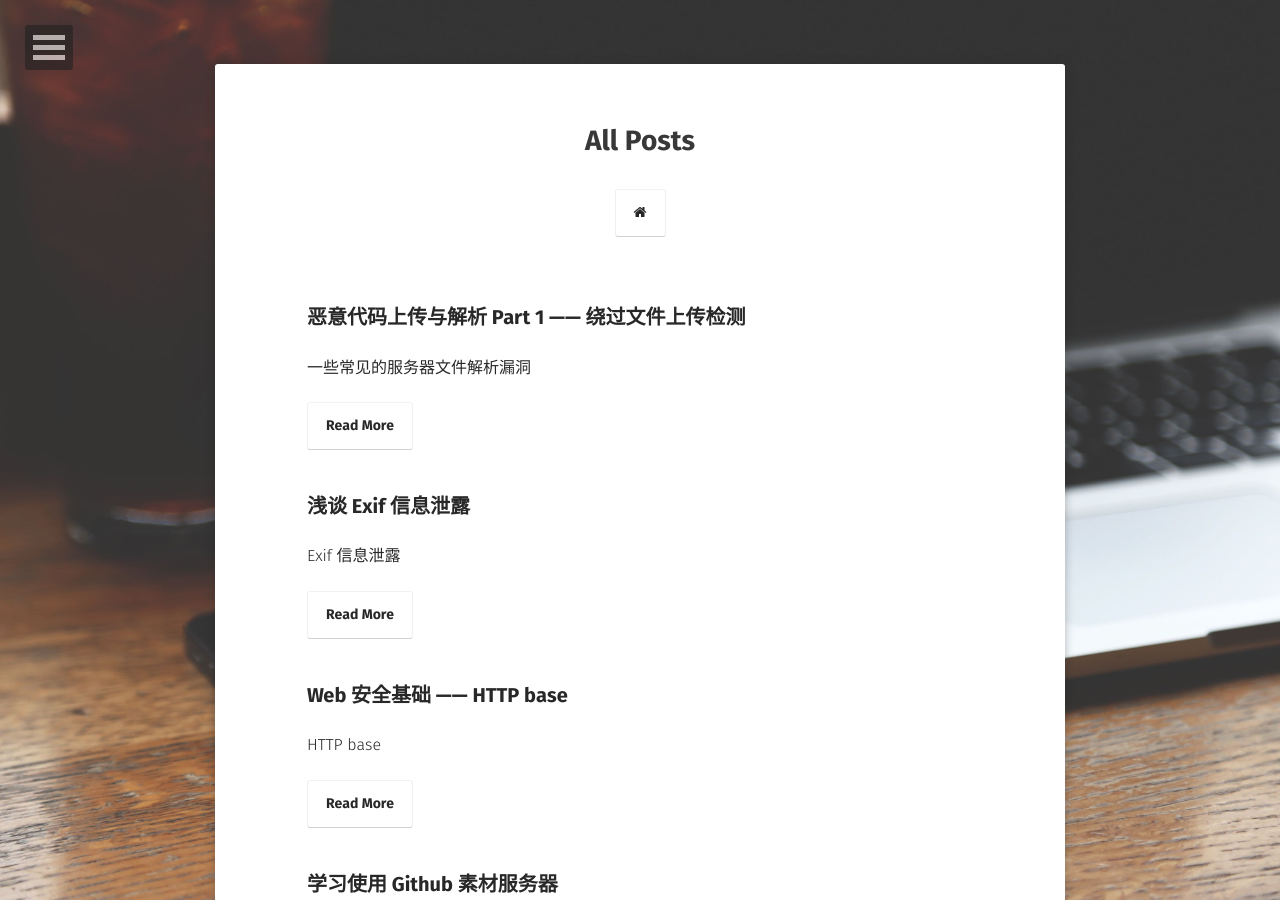
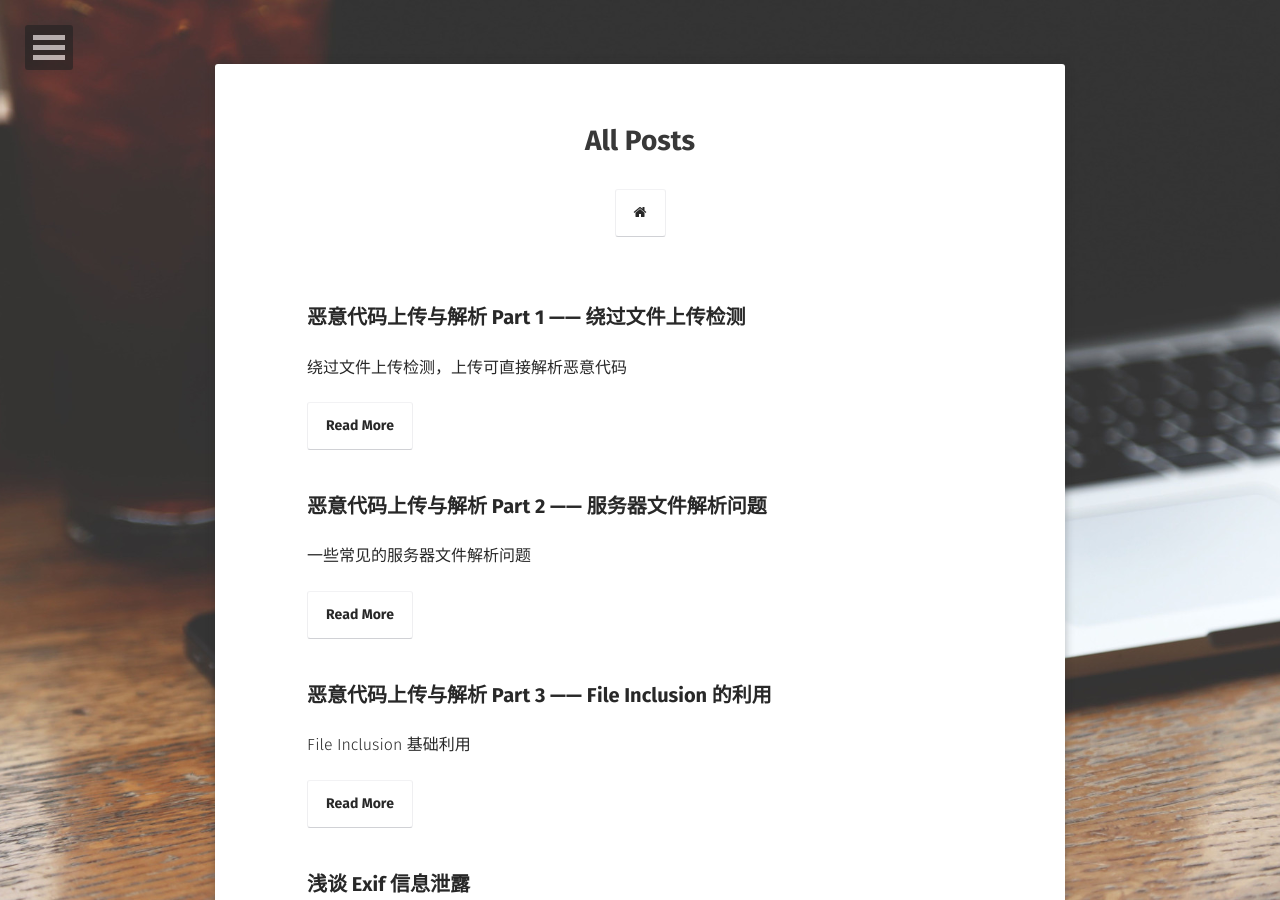
Before and after one commit to Aquilao/Blog, a Jekyll site: the page built from posts/index.md, in a window 1280 px wide and 900 px high. Built offline with Jekyll 4.4.1, drawn with Linux system fonts in a browser that asks for light colours; some web fonts are replaced; some of the changed lines change nothing that is shown.

Commit message:
[^] parsing vulnerability and file inclusion

```diff
--- /dev/null
+++ b/_posts/2018-5-17-file_inclusion.md
@@ -0,0 +1,255 @@
+---
+layout: post
+title: "恶意代码上传与解析 Part 3 —— File Inclusion 的利用"
+date: 2018-5-17
+excerpt: "File Inclusion 基础利用"
+tag:
+- File Inclusion
+- 恶意代码上传与解析
+- Web Seurity Base
+comments: true
+---
+
+当程序语言是 PHP 时，我们还可以考虑用文件包含来解析恶意代码（因为相对其他语言来说还是在 PHP中较为常见，当然其他语言里也有）。本文就用 PHP 来举栗子，大概介绍一下 FI。
+
+## 0x00 概述
+
+FI(File Inclusion) 即文件包含漏洞，是指后端脚本没有仔细验证所引入的文件名，攻击者操纵参数而导致敏感文件泄漏或恶意代码注入。
+
+可由其包含的文件位置分成两类 LFI(Local File Inclusion) 和 RFI(Remote File Inclusion)。
+
+### LFI(Local File Inclusion) & RFI(Remote File Inclusion)
+
+LFI 即本地文件包含漏洞，顾名思义，包含的是本地的文件。而 RFI 是远程文件包含漏洞，包含的是远程主机中的文件。
+
+相对 LFI 来说 RFI 危害要更大，因为远程主机中的文件是攻击者可控的（比如攻击者在自己的跳板机里准备了恶意代码），而在一台还未攻陷的机器中操纵文件当然更难。
+
+好在 RFI 比较少见，因为有些操作要求在 php.ini 中打开allow_url_fopen 和 allow_url_include 选项，然而后者默认是关闭的。然而 LFI 只需要 allow_url_fopen 选项打开就行了，由于该选项是默认打开的，所以只要开发人员稍有不慎就会产生 LFI。这两个选项的详情会在下节讲到。
+
+有 RFI 的应用基本上会有 LFI，具体原因见上。
+
+
+
+## 0x01 相关配置
+
+与 FI 相关的两个选项是 allow_url_fopen 和 allow_url_include，下面引用 PHP 手册里面的内容介绍一下这两个选项。
+
+![php.ini 默认配置](https://github.com/Aquilao/Blog/raw/master/assets/img/file_inclusion-img/ini.png)
+
+> allow_url_fopen boolean
+>
+>    本选项激活了 URL 形式的 fopen 封装协议使得可以访问 URL 对象例如文件。默认的封装协议提供用 ftp 和 http 协议来访问远程文件，一些扩展库例如 zlib 可能会注册更多的封装协议。
+>
+>  allow_url_include boolean
+>
+>    This option allows the use of URL-aware fopen wrappers with the following functions: include, include_once, require, require_once.
+
+allow_url_include 没给出翻译，我大概翻译一下
+
+> allow_url_include boolean
+>
+>   本选项允许使用带有以下的函数的 URL 形式 fopen 封装协议：include, include_once, require, require_once。
+
+
+
+## 0x02 危险语句
+
+在 PHP 中，文件包含使用的只有四条语句。
+
+1. include：在脚本执行前读入文件,读取失败后产生警告（E_WARNING），不终止程序
+2. require：在脚本执行到这条语句时读入文件，读取失败后产生致命错误（E_COMPILE_ERROR ）并终止程序
+3. include_once：与 include 类似，文件代码已包含的话则不会再次包含
+4. require_once：与 require 类似，文件代码已包含的话则不会再次包含
+
+我们接下来全部使用 inlude 举栗子。
+
+
+
+## 0x03 利用方式
+
+FI 的利用方式可以简单的概括为两种，**代码注入**和**敏感文件读取**，不过为了达到目的可能要用上一些姿势。
+
+### 代码注入
+
+include 等语句读取文件后会尝试解析，如果文件不是 PHP 代码的话会直接输出，这个可以用来读取一些敏感文件，而且如果文件是 PHP 代码的话就会被执行，所以说文件包含算是一种代码注入的手段。
+
+值得一提的是无论文件扩展名是啥，这些语句都会尝试去解析文件，所以只要文件是 PHP 代码的话，无论用什么扩展名都会被解析。
+
+我们写个简单的带有文件包含漏洞的 PHP 脚本
+
+    <?php
+        include $_GET[page];
+    ?>
+
+再准备几个不同扩展名的文件，其内容都是
+
+    <?php
+        phpinfo();
+    ?>
+
+比如我准备了".php"、".txt"、".7z"三个文件进行测试
+
+![info.php](https://github.com/Aquilao/Blog/raw/master/assets/img/file_inclusion-img/info_php.png)
+![info.txt](https://github.com/Aquilao/Blog/raw/master/assets/img/file_inclusion-img/info_txt.png)
+![info.7z](https://github.com/Aquilao/Blog/raw/master/assets/img/file_inclusion-img/info_7z.png)
+
+".php"就不用说了，但其他的扩展名的文件也成功解析了，可见的确能解析任意扩展名的 PHP 代码。
+
+如果被包含的 PHP 代码不是 phpinfo() 而是恶意代码呢，所以我们可以通过文件上传或其他漏洞把后门上传上去的话可以尝试用 LFI 来解析它。
+
+比如我们可以上传一个图马
+
+![png_add](https://github.com/Aquilao/Blog/raw/master/assets/img/file_inclusion-img/png_add.png)
+
+然后再包含它
+
+![fuck](https://github.com/Aquilao/Blog/raw/master/assets/img/file_inclusion-img/fuck.png)
+
+
+### 读取敏感文件
+
+读取敏感文件的话就简单的用 /etc/passwd 举栗子吧。
+
+![passwd](https://github.com/Aquilao/Blog/raw/master/assets/img/file_inclusion-img/passwd.png)
+
+只要文件有可读权限且程序没有对目录进行限制的话，整台电脑上的文件是可以随便读的。
+
+那如果我们想得到 PHP 源码呢？那也有办法，不过需要用到其他姿势，后面会讲
+
+
+
+
+## 0x04 封装协议(Wrappers) 在 FI 中的利用
+
+在 FI 的利用中经常要使用到某些 PHP 封装协议，限于篇幅，不能逐一详细介绍，具体可以阅读[支持的协议和封装协议](http://php.net/manual/zh/wrappers.php)
+
+一些常用的会在下面结合利用方法讲到。
+
+### http(s)://
+
+就是和你想的一样简单，使用 http(s)// 协议的 GET 方法读取服务器上的文件，受 allow_url_fopen 和 allow_url_include 的影响。
+
+使用方式就不用我介绍了吧，相信大家都会。另外有个?截断会在后面提到。
+
+### php://input
+
+当 allow_url_include 选项打开的时候，我们就可以借助一些封装协议来包含外部输入流。
+
+php://input 可以获取 POST 请求的原始数据，我们可以利用文件包含来执行其获取到的 POST 请求。
+
+比如执行 phpinfo()
+
+![input](https://github.com/Aquilao/Blog/raw/master/assets/img/file_inclusion-img/input.png)
+
+要是再配上 system() 函数和 nc 的话我们就能获得一个反向 shell了。
+
+![input_shell](https://github.com/Aquilao/Blog/raw/master/assets/img/file_inclusion-img/input_shell.png)
+![re_shell](https://github.com/Aquilao/Blog/raw/master/assets/img/file_inclusion-img/re_shell.png)
+
+### php://filter
+
+php://filter 是一种元封装器，设计用于数据流打开时的筛选过滤应用。它不会受到 allow_url_fopen 和 allow_url_include 的影响。
+
+由于只要被包含的文件是 php 代码的话就会被解析，所以想要得到 php 源码的话就不能让该文件直接输出，我们可以使用到 php://filter 元封装器对文件进行 base64 编码
+
+格式为
+
+    php://filter/read=convert.base64-encode/resource=[path]
+
+比如读取刚才的 info.php
+
+![base64](https://github.com/Aquilao/Blog/raw/master/assets/img/file_inclusion-img/base64.png)
+
+再将得到的字符串进行 base64 解码就能得到 PHP 源码了
+
+![base54_decode](https://github.com/Aquilao/Blog/raw/master/assets/img/file_inclusion-img/base64_decode.png)
+
+P.S. 该方法属于 LFI
+
+### data://
+
+data:// 是个数据流封装器，受 allow_url_include 选项影响。
+
+我们可以把要执行的 php 语句以流的方式让其包含
+
+![data](https://github.com/Aquilao/Blog/raw/master/assets/img/file_inclusion-img/data.png)
+
+在某些时候像'<'和'>'等符号会被过滤掉，这时候我们可以用 base64 编码绕过
+
+![data_b64](https://github.com/Aquilao/Blog/raw/master/assets/img/file_inclusion-img/data_b64.png)
+
+### file://
+
+file:// 是 PHP 使用的默认封装协议，不受 allow_url_fopen 和 allow_url_include 的影响，可以读取本地文件，没什么好讲的。
+
+### phar://
+
+不受 allow_url_fopen 和 allow_url_include 影响，属于 LFI，通常被用来绕过限定扩展名的情况，这种情况的描述见下一节。
+
+假如只允许上传后缀名为".jpg"的文件，我们可以把"info.php"压缩为"info.zip"，然后修改扩展名为".zip"后上传。
+
+![phar](https://github.com/Aquilao/Blog/raw/master/assets/img/file_inclusion-img/phar.png)
+
+
+
+## 0x05 截断
+
+开发者出于让文件包含所使用的参数看起来更不显眼、防止任意文件读取、或防止攻击者通过 LFI 配合文件上传来 getshell等原因往往会固定扩展名
+
+比如
+
+    <?php
+        include $_GET[page] . '.php'
+    ?>
+
+访问的时候就不用输入'.php'的后缀了
+
+相对上面提到的 phar:// 之外，我们更多的是使用截断
+
+### 00截断
+
+具体方法就是照常构造 payload 然后在后面加上 `%00` 就行了
+
+在 php < 5.3.4 & magic_quotes_gpc = Off 时可用（由于我的环境是 PHP 7 所以就不演示了～）
+
+### ?截断
+
+当 00截断用不了的时候我们还可以使用`?`来截断，前提是 allow_url_fopen 和 allow_url_include 是开启的，因为我们要使用到 http(s)://
+
+![http](https://github.com/Aquilao/Blog/raw/master/assets/img/file_inclusion-img/http.png)
+
+这会让程序误以为'?'后的'.php'是参数
+
+### 超长路径截断
+
+在 php < 5.2.8 情况下我可通过超长路径来截断后面的内容。
+
+因为在 Windows 下文件路径最多是 256 ，而 Linux 则是 4096，我们只需要在要包含的文件后面疯狂的加"./"就行了
+
+
+
+## 0x06 防御方式
+
+1. 最安全的方法是关闭 allow_url_fopen 和 allow_url_include 选项，不过太不方便了。
+2. 尽量不要使用动态包含，因为这可能会导致所包含的文件用户可被用户控制
+3. 可以考虑给输入设置白名单，防止包含意料之外的文件
+4. 限制路径
+
+
+
+## 0x07 总结
+
+对 File Inclusion 的利用我们只需要明白两点
+
+1. 只要我们有读权限，所有文件都可以被读取
+2. 只要服务器上某个已知路径文件可控，我们就能包含然后 getshell
+
+到这里，《恶意代码上传与解析》总算告一段落了。我们花了三篇文章来探讨“从如何绕过上传检测”到“如何解析恶意代码”这个问题，期间也有提到一些相关问题和知识。果然写 Blog 是一个记自己成长的办法，相对于记笔记来说，写一篇文章更需要思考如何复现并描述一个漏洞、解释一个概念，这个过程也是一个自我成长过程。接下来我会继续把我的笔记整理成文章，期间构筑自己的知识体系过程，如果读者对文章有意见或建议的话请务必给我发邮件或 Issues。
+
+## 0x08 参考
+
+1. [使用远程文件](http://php.net/manual/zh/features.remote-files.php)
+2. [支持的协议和封装协议](http://php.net/manual/zh/wrappers.php)
+3. [PHP 手册 函数参考 文件系统相关扩展 文件系统 运行时配置](http://php.net/manual/zh/filesystem.configuration.php)
+4. [详解php文件包含原理](https://bbs.ichunqiu.com/forum.php?mod=viewthread&tid=28688&highlight=%E6%96%87%E4%BB%B6%E5%8C%85%E5%90%AB)
+5. [LFI、RFI、PHP封装协议安全问题学习](http://www.cnblogs.com/LittleHann/p/3665062.html)
--- /dev/null
+++ b/_posts/2018-5-26-parsing_vulnerability.md
@@ -0,0 +1,173 @@
+---
+layout: post
+title: "恶意代码上传与解析 Part 2 —— 服务器文件解析问题"
+date: 2018-5-26
+excerpt: "一些常见的服务器文件解析问题"
+tag:
+- 恶意代码上传与解析
+- Web Seurity Base
+comments: true
+---
+
+上一篇，[恶意代码上传与解析 Part 1 —— 绕过文件上传检测](https://aquilao.github.io/Blog/UFU/)
+
+在无法上传可被直接解析的恶意代码时，我们就要考虑用其他手段来解析我们的恶意代码。比如说我们可以利用服务器的一些漏洞和“产品特性”来解析这些代码。
+
+## 0x00 概述
+
+某些服务器存解漏洞，导致错误类型的文件被解析。
+
+除此之外，在运维人员不熟悉服务器某些“产品特性”情况下，没有正确配置服务器，服务器可能会出一些解析问题。
+
+
+
+## 0x01 Apache
+
+### Apache 未知扩展名解析
+
+Apache 对文件名是从后向前解析的，如果 PHP 以 module 方式工作在 Apache 上的话会跳过未知（未在 mime.type 中收录）的文件名，直到遇到已知的文件名，若是'.php'，'.php5'之类的话则当作 php 文件解析
+
+比如
+
+    a.php.aaa.bbb.ccc
+
+会被当作
+
+    a.php
+
+来解析
+
+具体可以看这篇文章 [Apache解析漏洞详解](https://www.cnblogs.com/milantgh/p/5116955.html)
+
+### .hataccess 文件
+
+.htaccess 文件是 Apache 的一个配置文件，它负责相关目录下的网页配置。
+
+如果在 Apache 中 .htaccess 可被执行且可被上传，那就可以自己定义哪些文件可以被解析了。
+
+比如我们可以在 .htaccess 中写入:
+
+	<FilesMatch ".(jpg)$">
+	SetHandler application/x-httpd-php
+	</FilesMatch>
+
+所有的扩展名为 jpg 的文件都会被当作 php 被解析
+
+## 0x02 IIS
+
+### IIS 6.0 解析漏洞
+
+1. 目录名里有".asp"、".asa"的目录中的所有文件都会被当作 asp 文件来解析
+2. 文件名像是"a.asp;b.jpg"时也会被当中 asp 文件解析
+
+第一点的话很好理解
+
+比如在根目录下名为"a.asp"的目录中有个名为"b.jpg"的 asp 图马
+
+payload
+
+    http://127.0.0.1/a.asp/b.jpg
+
+使用 payload 就能解析了
+
+接下来是第二点
+
+将一个 asp 图马命名为 a.asp;b.jpg 然后上传，只要访问这个文件就能解析了
+
+payload
+
+    http://127.0.0.1/a.asp;b.jpg
+
+### IIS 7.0/7.5
+
+过在 PHP FastCGI，并不是 IIS 的问题，会在后面讲到。
+
+
+
+## 0x03 Nginx
+
+
+### 00 截断
+
+00 截断要求 Nginx <= 0.837 & php < 5.3.4 & magic_quotes_gpc = Off
+
+比如我们上传了一个名为"a.jpg"的 php 图马在网站根目录下
+
+payload
+
+    http://127.0.0.1/a.jpg%00php
+
+使用该 payload 就可以把这个图马作为 php 解析了
+
+
+### Nginx 文件名逻辑漏洞（CVE-2013-4547）
+
+CVE-2013-4547 会在 version > 0.8.41 & version < 1.4.3 or version <= 1.5.7 的情况下起效
+
+比如我们在网站根目录下有个名为"a.jpg "（注意是"a.jpg空格"）的 php 图马，
+
+payload
+
+    http://127.0.0.1/a.jpg \0.php
+
+Linux 下 php-fpm 默认限制的后缀名为 php，所以该漏洞在 linux 下很难实现，除非 php-fpm.conf 中的 security.limit_extensions 为空，不然访问只会提示 "Access Denied"
+
+不过在 Windows 下则很容易实现，Windows 的文件名是不可以有空格的，如果有也会被去掉。在 Windows 下，我们就没必要上传带空格的文件了,只要上传一个普通的图马然后使用像上面一样的 payload 就可成功解析了
+
+### PHP FastCGI 路径解析
+
+不是 Nginx 自身的漏洞，但在 Nginx 上较为常见，下一节将介绍
+
+
+## 0x04 PHP FastCGI 路径解析
+
+php.ini 默认设置 cgi.fix_pathinfo = 1 的情况下使用 fastcgi server 的服务器（Nginx、IIS 7.0/7.5）上一般会出现该漏洞
+
+举个栗子，在网站根目录下有个名为"a.jpg"的 php 图马
+
+payload
+
+    http://127.0.0.1/a.jpg/b.php
+
+服务器找不到"b.php"，于是就向前解析，将"a.jpg"作为 php 文件解析了。
+
+
+
+## 0x05 防御方式
+
+首先最好的方法就是设置保存上传文件的目录不可执行，只要没有权限，恶意代码也没办法。另外因服务器不同也有某些地方得注意
+
+### Apache
+
+1. 不使用 module 方式
+2. 修改 Apache 配置文件，禁止像是".php."这样的文件执行
+
+### IIS 6.0
+
+不给用户创建文件夹的权限
+
+### IIS 7.0/7.5
+
+把 php.ini 中的 cgi.fix_pathinfo 的值改为 0
+
+### Nginx
+
+1. 更新到最新版
+2. 把 php.ini 中的 cgi.fix_pathinfo 的值改为 0
+
+
+## 0x06 总结
+
+在服务器配置时，我们得保证了解这些产品常见危险配置，这样才保正不会因为配置不当出现威胁。
+
+除此之外，在维护一台服务器时，还得注意勤更新、打补丁，来保正自己的网站不被刚出现漏洞所影响。
+
+下一篇，[恶意代码上传与解析 Part 3 —— File Inclusion 的利用](https://aquilao.github.io/Blog/file_inclusion/)
+
+
+## 0x06 参考
+
+1. [CVE-2013-4547 Nginx解析漏洞深入利用及分析](http://www.91ri.org/9064.html)
+2. [文件解析漏洞总结-Nginx](https://blog.csdn.net/wn314/article/details/77388289)
+3. [在PHP中使用FastCGI解析漏洞及修复方案](http://www.jb51.net/article/74629.htm)
+4. [Apache解析漏洞详解](https://www.cnblogs.com/milantgh/p/5116955.html)
--- a/_posts/2018-5-30-UFU.md
+++ b/_posts/2018-5-30-UFU.md
@@ -2,8 +2,9 @@
 layout: post
 title: "恶意代码上传与解析 Part 1 —— 绕过文件上传检测"
 date: 2018-5-30
-excerpt: "一些常见的服务器文件解析漏洞"
+excerpt: "绕过文件上传检测，上传可直接解析恶意代码"
 tag:
+- File Upload
 - 恶意代码上传与解析
 - Web Seurity Base
 comments: true
@@ -13,7 +14,7 @@ comments: true
 
 CasperKid 师傅以前在一篇 paper 里写到他对渗透测试本质的看法，大概意思是抽象来看，渗透测试的本质就是
 
-代码注入 + 代码解析/代码执行
+> 代码注入 + 代码解析/代码执行
 
 像 SQL Inject、Remote Code Execution 之类的是让直接让代码、SQL 语句等直接注入一个可以直接执行的环境里，就不用考虑代码执行的部分。
 
@@ -143,3 +144,4 @@ WebDAV（Web-based Distributed Authoring and Versioning）是一种基于 HTTP 1
 
 1. [Magic number (programming)](https://en.wikipedia.org/wiki/Magic_number_%28programming%29)
 2. [Upload Attack Framework](https://github.com/Aquilao/Blog/tree/master/assets/other_assets/Upload_Attack_Framework.pdf)
+3. [IIS WebDAV安全配置](https://www.2cto.com/article/201307/228165.html)
```
Also changed, not shown: assets/img/file_inclusion-img/phar.png (added).
